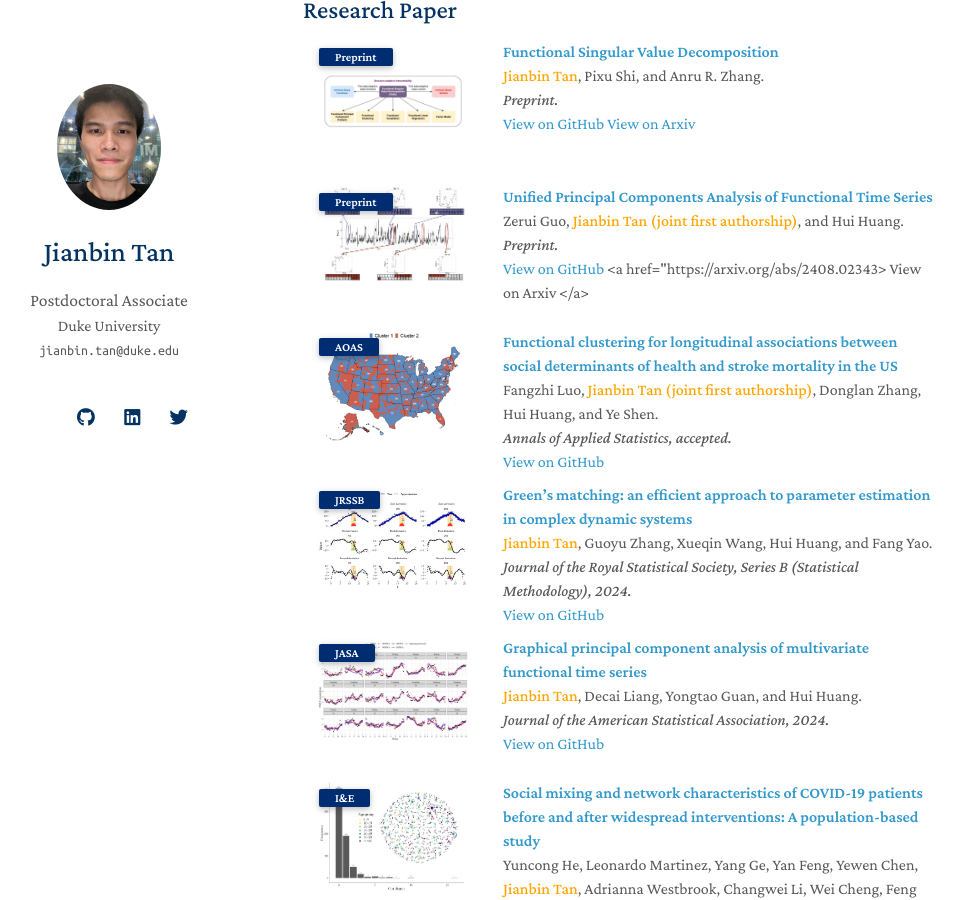
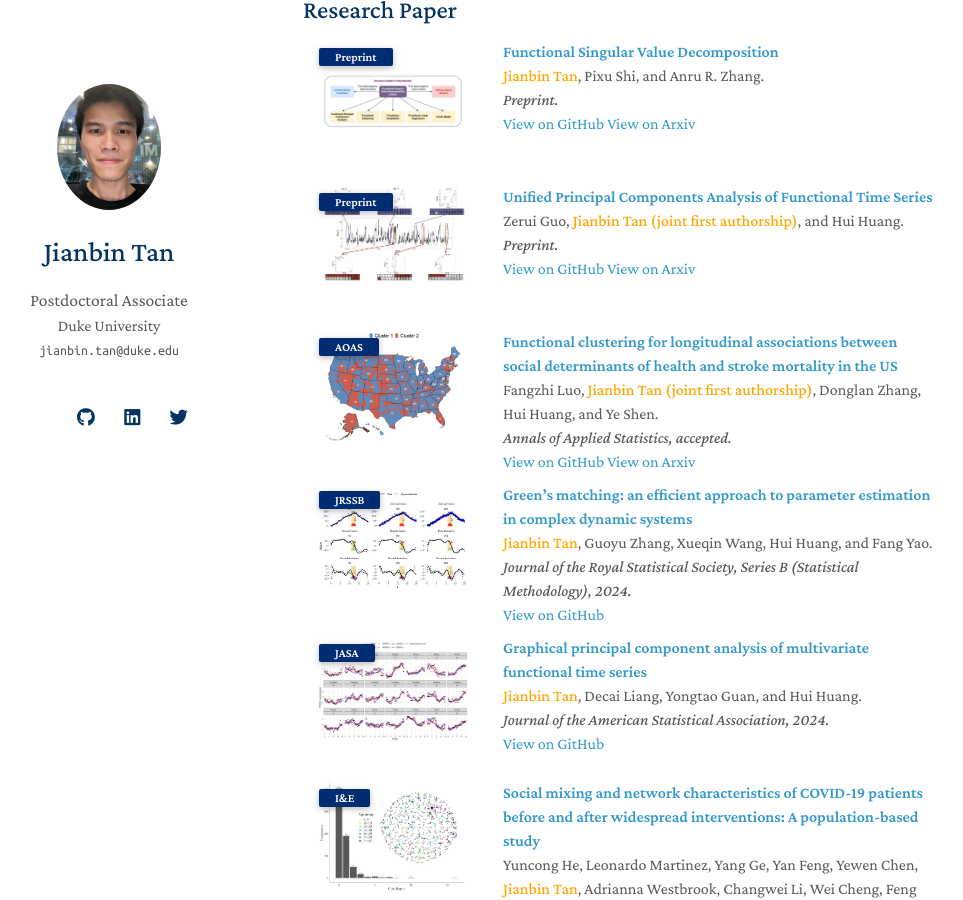
Before and after one commit to Tan-jianbin/Tan-jianbin.github.io, a Jekyll site: the page built from index.md, in a window 1280 px wide and 900 px high, scrolled down 345 px. Shown: the whole window, without its empty margins (167-1130 px from the left). Built offline with Jekyll 4.4.1, drawn with Linux system fonts in a browser that asks for light colours; nearby versions of some CDN libraries; a style sheet for code colours, icons or effects is not loaded; our own code applies the rules of GitHub Pages for plain Markdown files.

Commit message:
Update publications.md

```diff
--- a/_includes/publications.md
+++ b/_includes/publications.md
@@ -52,7 +52,7 @@
       <!-- Code -->
     <div class="github-link">
       <a href="">  View on GitHub </a>
-      <a href="https://arxiv.org/abs/2408.02343> View on Arxiv </a>
+      <a href="https://arxiv.org/abs/2408.02343"> View on Arxiv </a>
     </div>
   </div>
 </div>
@@ -72,6 +72,7 @@
     <!-- Code -->
     <div class="github-link">
       <a href="https://github.com/fl81224/Functional-Clustering-of-Longitudinal-Associations?tab=readme-ov-file">  View on GitHub </a>
+      <a href="https://arxiv.org/abs/2406.10499"> View on Arxiv </a>
     </div>
   </div>
 </div>
```
